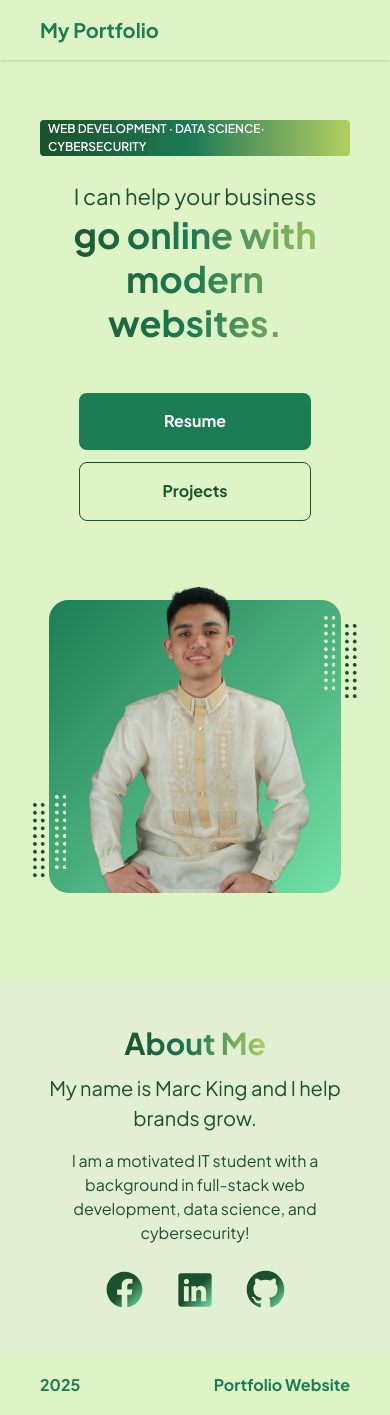
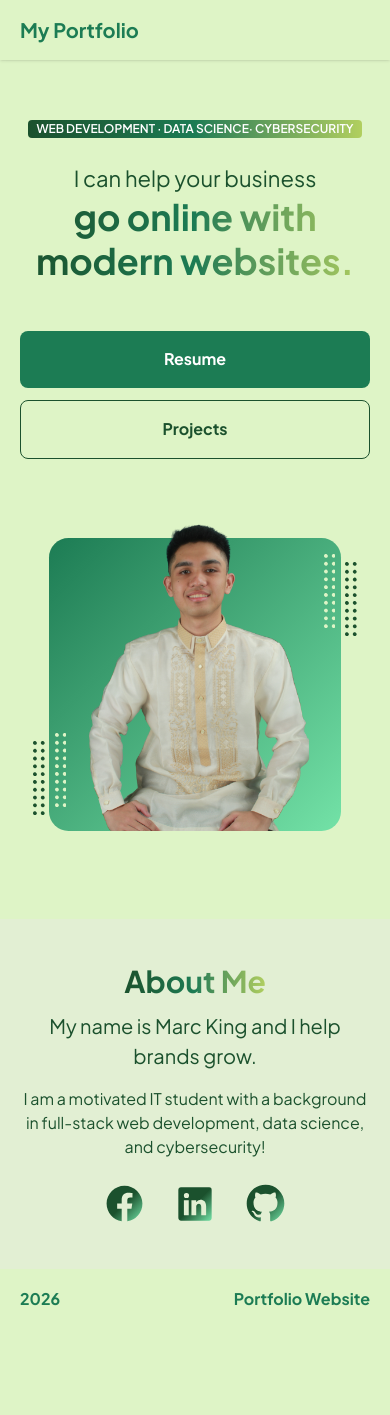
Before and after one commit to MarcLawrenceKing/portfolio-website, a React (Vite) app in the folder client/: page / in a window 390 px wide. After the commit the page ends 1329 px from the top, so only its background shows below. Built offline with nearby package versions, Linux system fonts and the light colour scheme; some icons are missing.

Commit message:
updated mobile spacing

```diff
--- a/client/src/components/AboutMe.jsx
+++ b/client/src/components/AboutMe.jsx
@@ -2,7 +2,7 @@ import SocialsSVGSection from "./SocialsSVGSection";
 
 const AboutMe = () => {
   return (
-    <div className="flex flex-col gap-2 justify-center items-center py-10 bg-accent4 px-12 sm:py-20 sm:px-28">
+    <div className="flex flex-col gap-2 justify-center items-center py-10 bg-accent4 px-5 sm:px-10 sm:py-20 sm:px-28">
       <p className="text-section-title">About Me</p>
       <p className="text-aboutme-subtitle1">
         My name is Marc King and I help brands grow.
--- a/client/src/components/Button.jsx
+++ b/client/src/components/Button.jsx
@@ -25,10 +25,10 @@ const Button = ({
   };
 
   const sizeStyles = {
-    sm: "px-3 py-1 text-sm",
+    sm: "py-1 text-sm",
     md: "px-3 py-2 text-base",
     lg: "px-10 sm:px-8 py-4 text-lg",
-    dl: "px-0  py-4 text-lg",
+    dl: "px-3 py-4 text-lg",
   };
 
   return (
--- a/client/src/components/Certification.jsx
+++ b/client/src/components/Certification.jsx
@@ -9,7 +9,7 @@ const Certification = ({ year, title, org, place, description }) => {
         <p className="text-[0.875rem] text-gray text-center">{org}</p>
         <p className="text-[0.875rem] text-gray text-center">{place}</p>
       </div>
-      <div className="flex flex-2 items-center p-5">
+      <div className="flex flex-2 items-center px-2 p-5">
         <p className="text-justify">{description}</p>
       </div>
     </div>
--- a/client/src/components/Footer.jsx
+++ b/client/src/components/Footer.jsx
@@ -1,7 +1,7 @@
 const Footer = () => {
   return (
-    <div className="flex h-15 justify-between items-center px-10">
-      <p className=" text-primary font-bold "> 2025 </p>
+    <div className="flex h-15 justify-between items-center px-5 sm:px-10">
+      <p className=" text-primary font-bold "> 2026 </p>
       <p className=" text-primary font-bold ">Portfolio Website </p>
     </div>
   );
--- a/client/src/components/Navbar.jsx
+++ b/client/src/components/Navbar.jsx
@@ -13,7 +13,7 @@ const Navbar = () => {
 
   return (
     <div className="fixed top-0 right-0 left-0 z-2 shadow">
-      <div className="flex justify-between items-center bg-accent1 h-15 px-10 ">
+      <div className="flex justify-between items-center bg-accent1 h-15 px-5 sm:px-10 ">
         <div className="">
           <Link to="/">
             <p className="w-30 text-primary font-bold text-xl">My Portfolio</p>
--- a/client/src/components/ProjectCard.jsx
+++ b/client/src/components/ProjectCard.jsx
@@ -8,8 +8,8 @@ const ProjectCard = ({
 }) => {
   return (
     <a href={projectLink} target="_blank">
-      <div className="flex flex-col-reverse mx-10 shadow-xl rounded-xl overflow-hidden bg-primary sm:w-120 md:w-150 lg:w-200 lg:flex-row">
-        <div className="flex flex-col p-8 pt-2 justify-center gap-4 flex-4 sm:px-10">
+      <div className="flex flex-col-reverse shadow-md rounded-xl overflow-hidden bg-primary sm:w-120 md:w-150 lg:w-200 lg:flex-row">
+        <div className="flex flex-col p-4 pt-2 justify-center gap-4 flex-4 sm:px-10">
           <p className="font-bold text-[2rem] text-center text-white lg:text-start">
             {projectName}
           </p>
--- a/client/src/components/ResumeCard.jsx
+++ b/client/src/components/ResumeCard.jsx
@@ -1,7 +1,7 @@
 const ResumeCard = ({ children, className }) => {
   return (
     <div
-      className={`bg-accent1 rounded-xl p-8 shadow-xl sm:w-120 sm:p-10 md:w-160 lg:w-180 xl:w-200 ${className}`}
+      className={`bg-accent1 rounded-xl p-4 shadow-md sm:w-120 sm:p-10 md:w-160 lg:w-180 xl:w-200 ${className}`}
     >
       {children}
     </div>
--- a/client/src/pages/Contact.jsx
+++ b/client/src/pages/Contact.jsx
@@ -6,7 +6,7 @@ const Contact = () => {
   const { formData, errors, submissionStatus, handleChange, handleSubmit } =
     useContactForm();
   return (
-    <div className="flex flex-col justify-center items-center py-30 bg-accent4 px-12 sm:px-28 overflow-x-hidden ">
+    <div className="flex flex-col justify-center items-center py-30 bg-accent4 px-5 sm:px-28 overflow-x-hidden ">
       <div className="flex flex-col bg-accent1 w-full items-center py-10 rounded-xl sm:w-110 md:w-155 lg:w-215 xl:w-260 ">
         <DynamicIcon
           name={"mail"}
@@ -14,10 +14,10 @@ const Contact = () => {
           size={48}
           className="p-2 rounded-lg bg-gradient-primary-to-secondary mb-2 "
         />
-        <p className="text-center px-10 text-[1.75rem] font-bold sm:text-[1.938rem] md:text-[2.063rem] lg:text-[2.5rem]">
+        <p className="text-center px-5 text-[1.75rem] font-bold sm:text-[1.938rem] md:text-[2.063rem] lg:text-[2.5rem]">
           Get in touch
         </p>
-        <p className="text-center px-10 text-[1.25rem] text-accent2 mb-12">
+        <p className="text-center px-5 text-[1.25rem] text-accent2 mb-12">
           Let's work together!
         </p>
         {submissionStatus.isVisible && (
--- a/client/src/pages/Hero.jsx
+++ b/client/src/pages/Hero.jsx
@@ -6,19 +6,19 @@ import { Link } from "react-router-dom";
 const Hero = () => {
   return (
     <div className="overflow-x-hidden">
-      <div className="flex justify-center items-center flex-col mt-30 mx-10 pb-12 sm:mx-20 md:mx-30 2xl:mx-12 2xl:flex-row 2xl:mt-15 ">
+      <div className="flex justify-center items-center flex-col mt-30 mx-5 sm:mx-10 pb-12 sm:mx-20 md:mx-30 2xl:mx-12 2xl:flex-row 2xl:mt-15 ">
         <div className="flex items-center flex-col 2xl:items-start ">
           <p className="hero-fields">WEB DEVELOPMENT · DATA SCIENCE· CYBERSECURITY</p>
           <p className="text-hero2">I can help your business</p>
           <p className="text-hero1">go online with modern websites.</p>
           <div className="flex flex-col gap-3 mt-12 w-full items-center sm:justify-center sm:flex-row sm:gap-9 2xl:justify-start">
-            <Button size="lg" className="w-3/4 sm:w-40">
+            <Button size="lg" className="w-full sm:w-40">
               <Link to="/resume">
                 <p className="text-btn">Resume</p>
               </Link>
             </Button>
 
-            <Button variant="secondary" size="lg" className="w-3/4 sm:w-40">
+            <Button variant="secondary" size="lg" className="w-full sm:w-40">
               <Link to="/projects">
                 <p className="text-btn">Projects</p>
               </Link>
--- a/client/src/pages/Projects.jsx
+++ b/client/src/pages/Projects.jsx
@@ -76,7 +76,7 @@ const Projects = () => {
   ];
   return (
     <div>
-      <div className="flex flex-col justify-center items-center py-30 bg-accent4 px-12 sm:px-28 overflow-x-hidden">
+      <div className="flex flex-col justify-center items-center py-30 bg-accent4 px-5 sm:px-28 overflow-x-hidden">
         <p className="text-section-title mb-10">Projects</p>
         <div className="flex flex-col gap-12">
           {projects.map((project, index) => (
--- a/client/src/pages/Resume.jsx
+++ b/client/src/pages/Resume.jsx
@@ -66,12 +66,12 @@ const Resume = () => {
     "Tailwind CSS",
   ];
   return (
-    <div className="flex flex-col justify-center items-center py-30 bg-accent4 px-12 sm:px-28 overflow-x-hidden">
+    <div className="flex flex-col justify-center items-center py-30 bg-accent4 px-5 sm:px-28 overflow-x-hidden">
       <p className="text-section-title">Resume</p>
-      <div className="flex flex-col-reverse gap-10 items-center justify-between mb-5 mt-5 w-110 sm:gap-0 sm:flex-row md:w-160 lg:w-180 xl:w-200">
+      <div className="w-full flex flex-col-reverse gap-10 items-center justify-between mb-5 mt-5 sm:w-100 sm:flex-row md:w-160 lg:w-180 xl:w-200">
         <p className="text-resume-header text-primary">Experience</p>
 
-        <Button size="dl" className="w-1/2 ">
+        <Button size="dl" className="w-full">
           <DynamicIcon name="download" color="white" size={22} />{" "}
           <a
             href="https://www.canva.com/design/DAGTJNTlXbM/G37zun6D4B09cUu83ERMlQ/edit"
```
